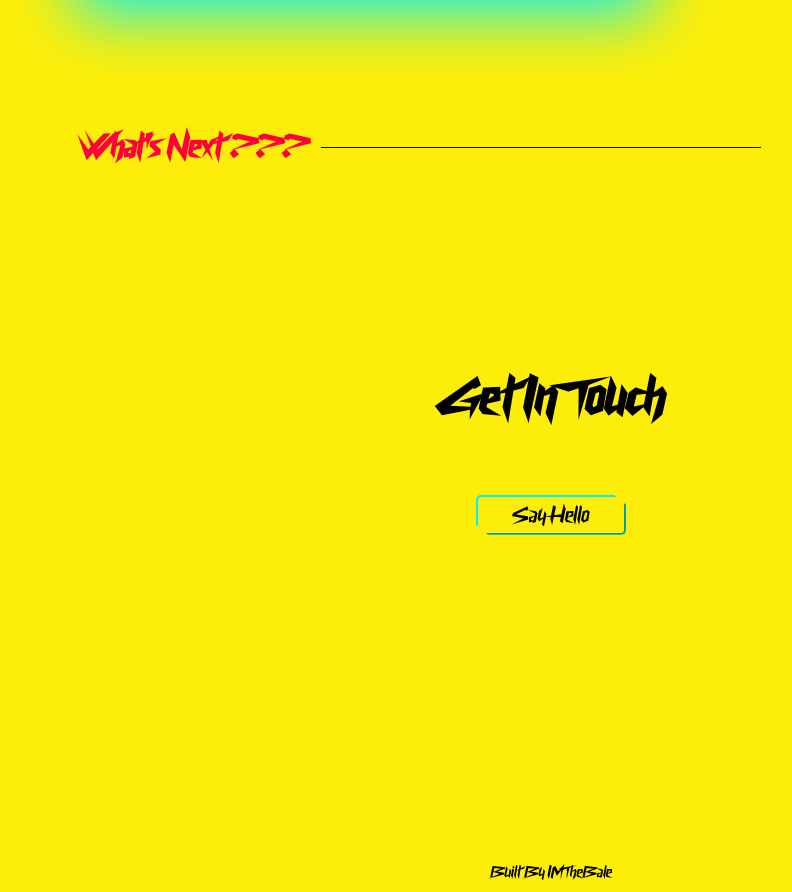
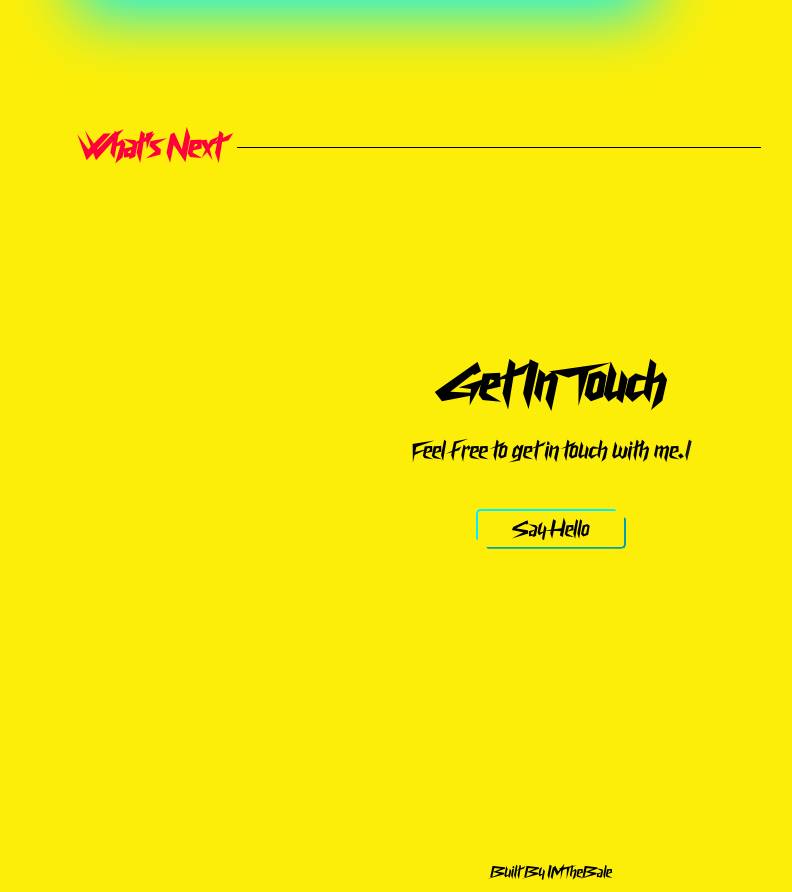
Before and after one commit to IMTheBale/Johnny-Bale-Portfolio, a React (Create React App) app: page / in a window 1280 px wide. Shown: the part 3169-4061 px from the top of the page, without its empty margins (89-881 px from the left). Built offline with nearby package versions, Linux system fonts and the light colour scheme.

Commit message:
first commit

```diff
--- a/public/index.html
+++ b/public/index.html
@@ -2,28 +2,30 @@
 <html lang="en">
   <head>
     <meta charset="utf-8" />
-    <link rel="icon" href="/favicon.ico" />
-    <meta name="viewport" content="width=device-width,initial-scale=1">
+    <link rel="icon" href="%PUBLIC_URL%/favicon.ico" />
+    <meta name="viewport" content="width=device-width, initial-scale=1" />
     <meta name="theme-color" content="#000000" />
     <meta
       name="description"
       content="Web site created using create-react-app"
     />
-    <link rel="apple-touch-icon" href="/logo192.png" />
+    <link rel="apple-touch-icon" href="%PUBLIC_URL%/logo192.png" />
     <!--
       manifest.json provides metadata used when your web app is installed on a
       user's mobile device or desktop. See https://developers.google.com/web/fundamentals/web-app-manifest/
     -->
+    <link rel="manifest" href="%PUBLIC_URL%/manifest.json" />
     <!--
-      Notice the use of  in the tags above.
+      Notice the use of %PUBLIC_URL% in the tags above.
       It will be replaced with the URL of the `public` folder during the build.
       Only files inside the `public` folder can be referenced from the HTML.
 
-      Unlike "/favicon.ico" or "favicon.ico", "/favicon.ico" will
+      Unlike "/favicon.ico" or "favicon.ico", "%PUBLIC_URL%/favicon.ico" will
       work correctly both with client-side routing and a non-root public URL.
       Learn how to configure a non-root public URL by running `npm run build`.
     -->
-    <title>Johnny Bale Portfolio</title>
+    <title>React App</title>
+  </head>
   <body>
     <noscript>You need to enable JavaScript to run this app.</noscript>
     <div id="root"></div>
--- a/src/Sections/Contact/index.jsx
+++ b/src/Sections/Contact/index.jsx
@@ -1,17 +1,33 @@
 import React from "react";
 import Heading from "../../Components/Heading";
 import styles from "./styles.module.css";
+import Typewriter from "typewriter-effect";
 
 function Contact() {
   return (
     <section className={styles.contact_section} id="contact">
-      <div className={styles.heading_1}>
-        <Heading index="04" heading="What's Next ???" />
-      </div>
-      <h1 className={styles.heading_2}>Get In Touch</h1>
-      <p className={styles.desc}>
+			<div className={styles.heading_1}>
+				<Heading index="04" heading="What's Next" />
+			</div>
+			<h1 className={styles.heading_2}>Get In Touch</h1>
+			<p className={styles.desc}>
 
-      </p>
+
+        <Typewriter
+
+          onInit={(typewriter)=> {
+
+          typewriter
+
+
+
+          .pauseFor(1000)
+
+          .typeString("Feel free to get in touch with me. I am always open to discussing new projects, creative ideas or opportunities to be part of your visions.")
+          .start();
+          }}
+          />
+			</p>
       <a href="mailto:johnny.bale.play@gmail.com">
         <button className={styles.btn}>Say Hello</button>
       </a>
```
